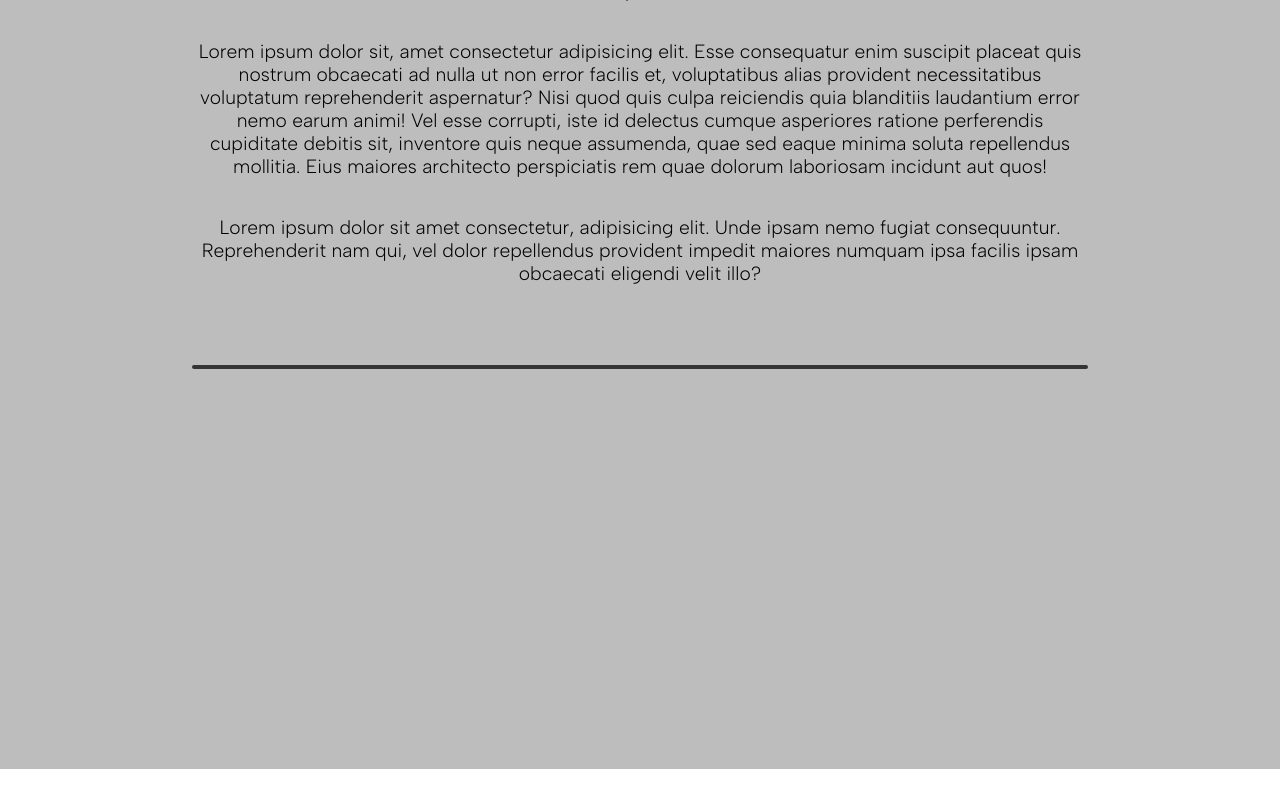
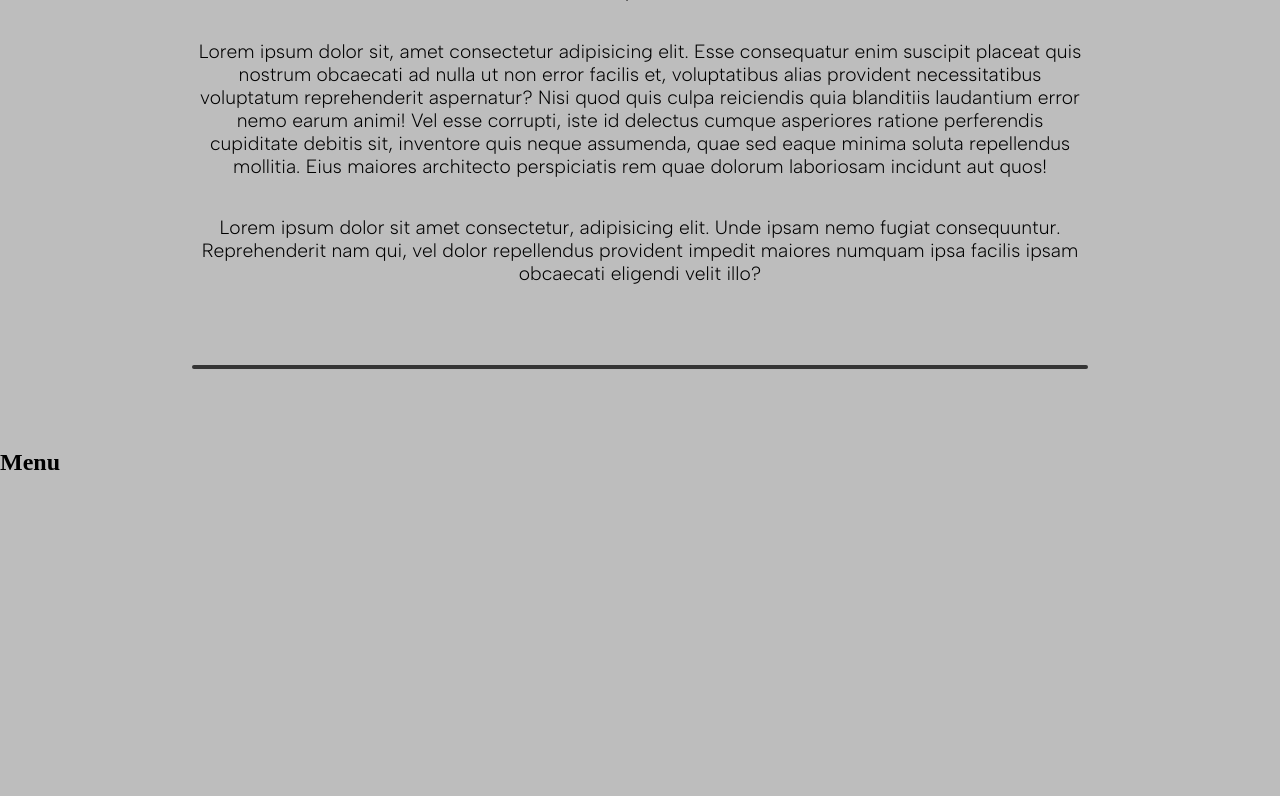
Before and after one commit to napstar-420/spicella-spanish-kitchen, a React (Create React App) app: page / in a window 1280 px wide. Shown: the part 2028-2824 px from the top of the page. Before the commit the page ends 2797 px from the top, so only its background shows below. Built offline with nearby package versions, Linux system fonts and the light colour scheme.

Commit message:
creat menu list

```diff
--- a/src/Components/home.js
+++ b/src/Components/home.js
@@ -3,7 +3,7 @@ import React from "react";
 import { BsArrowRightShort } from "react-icons/bs";
 import { TbHelp } from "react-icons/tb";
 import { IoIosArrowDown } from "react-icons/io";
-import { FaFacebookSquare, FaTwitterSquare, FaInstagramSquare, FaYoutubeSquare, FaMapMarkerAlt } from "react-icons/fa";
+import { FaFacebookSquare, FaTwitterSquare, FaInstagramSquare, FaYoutubeSquare, FaMapMarkerAlt, FaRegHeart } from "react-icons/fa";
 
 const Home = () => {
 
@@ -81,6 +81,10 @@ const Home = () => {
                 <p style={paraStyle}>Lorem ipsum dolor sit amet consectetur, adipisicing elit. Unde ipsam nemo fugiat consequuntur. Reprehenderit nam qui, vel dolor repellendus provident impedit maiores numquam ipsa facilis ipsam obcaecati eligendi velit illo?</p>
             </section>
             <div className="underline"></div>
+            <section className="menu-container">
+                <h1>Menu</h1>
+
+            </section>
         </main>
     </div>
   )
```
